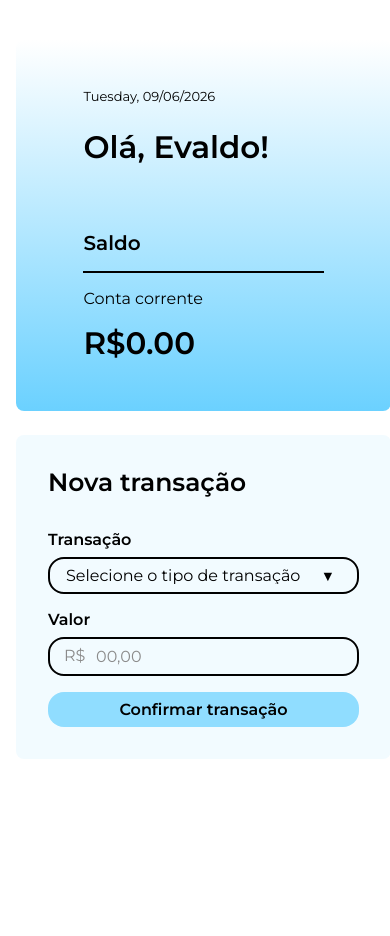
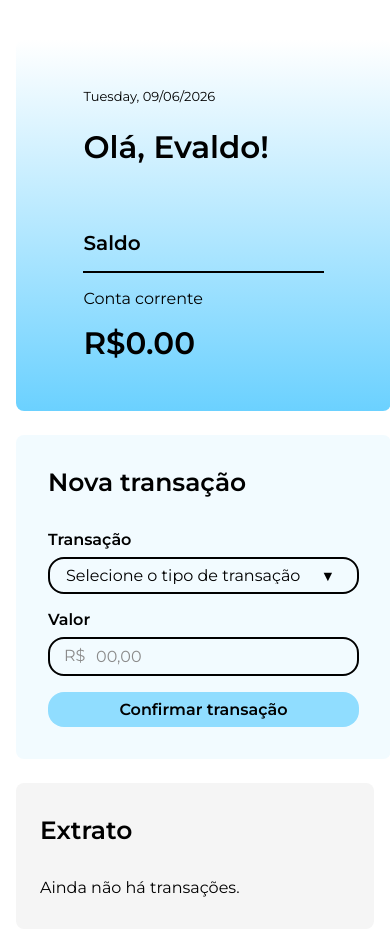
Before and after one commit to tenoriobn/anybank, an Angular app: page / in a window 390 px wide. Shown: the top 936 px of the page. Before the commit the page ends 844 px from the top, so only its background shows below. Built offline with nearby package versions, Linux system fonts and the light colour scheme.

Commit message:
feat: :sparkles: Modulo 6: Exibindo transações no extrato

```diff
--- a/package.json
+++ b/package.json
@@ -17,6 +17,7 @@
     "@angular/forms": "^21.2.0",
     "@angular/platform-browser": "^21.2.0",
     "@angular/router": "^21.2.0",
+    "nanoid": "^5.1.11",
     "rxjs": "~7.8.0",
     "tslib": "^2.3.0"
   },
--- a/src/app/app.css
+++ b/src/app/app.css
@@ -13,3 +13,13 @@
   flex-direction: column;
   gap: 1.5rem;
 }
+
+.extrato {
+  flex-basis: 17.625rem;
+}
+
+@media screen and (max-width: 48rem) {
+  .extrato {
+    flex-basis: 100%;
+  }
+}
--- a/src/app/app.html
+++ b/src/app/app.html
@@ -3,4 +3,6 @@
     <app-banner [saldo]="saldo()" />
     <app-form-nova-transacao (transacaoCriada)="processarTransacao($event)" />
   </div>
+
+  <app-extrato [transacoes]="transacoes()" class="extrato" />
 </div>
--- a/src/app/app.ts
+++ b/src/app/app.ts
@@ -1,16 +1,17 @@
 import { Component, computed, signal } from '@angular/core';
 import { Banner } from './banner/banner';
 import { FormNovaTransacao } from './form-nova-transacao/form-nova-transacao';
-import { TipoTransacao, Transacao } from './modelos/transacao';
+import { TipoTransacao, ModeloTransacao } from './modelos/transacao';
+import { Extrato } from './extrato/extrato';
 
 @Component({
   selector: 'app-root',
-  imports: [Banner, FormNovaTransacao],
+  imports: [Banner, FormNovaTransacao, Extrato],
   templateUrl: './app.html',
   styleUrl: './app.css',
 })
 export class App {
-  transacoes = signal<Transacao[]>([]);
+  transacoes = signal<ModeloTransacao[]>([]);
 
   saldo = computed(() => {
     return this.transacoes().reduce((acc, transacaoAtual) => {
@@ -27,7 +28,7 @@ export class App {
     }, 0);
   });
 
-  processarTransacao(transacao: Transacao) {
+  processarTransacao(transacao: ModeloTransacao) {
     if (transacao.tipo === TipoTransacao.SAQUE && transacao.valor > this.saldo()) {
       return alert('Saldo insuficiente!');
     }
--- /dev/null
+++ b/src/app/extrato/extrato.css
@@ -0,0 +1,22 @@
+.extrato {
+  border-radius: 0.5rem;
+  background: var(--fundo-cinza-claro, #f5f5f5);
+  padding: 2rem 1.5rem;
+  min-height: 100%;
+
+  display: flex;
+  flex-direction: column;
+  gap: 2rem;
+}
+
+.titulo {
+  font-size: 1.5625rem;
+  font-weight: 600;
+  line-height: 125%;
+}
+
+.transacoes {
+  display: flex;
+  flex-direction: column;
+  gap: 0.5rem;
+}
--- /dev/null
+++ b/src/app/extrato/extrato.html
@@ -0,0 +1,13 @@
+<aside class="extrato">
+  <h2 class="titulo">Extrato</h2>
+
+  <ul class="transacoes">
+    @for (transacao of transacoes(); track transacao.id) {
+      <li>
+        <app-transacao [transacao]="transacao" />
+      </li>
+    } @empty {
+      <li aria-hidden="true">Ainda não há transações.</li>
+    }
+  </ul>
+</aside>
--- /dev/null
+++ b/src/app/extrato/extrato.ts
@@ -0,0 +1,13 @@
+import { Component, input } from '@angular/core';
+import { Transacao } from './transacao/transacao';
+import { ModeloTransacao, TipoTransacao } from '../modelos/transacao';
+
+@Component({
+  selector: 'app-extrato',
+  imports: [Transacao],
+  templateUrl: './extrato.html',
+  styleUrl: './extrato.css',
+})
+export class Extrato {
+  transacoes = input.required<ModeloTransacao[]>();
+}
--- /dev/null
+++ b/src/app/extrato/transacao/transacao.css
@@ -0,0 +1,16 @@
+.transacao {
+  display: flex;
+  justify-content: space-between;
+  align-items: center;
+  gap: 1rem;
+}
+
+.valor {
+  font-size: 1rem;
+  font-weight: 600;
+}
+
+.data {
+  font-size: 0.8125rem;
+  font-weight: 400;
+}
--- /dev/null
+++ b/src/app/extrato/transacao/transacao.html
@@ -0,0 +1,4 @@
+<div class="transacao">
+  <span class="valor">{{ valor() | currency: 'BRL' }}</span>
+  <span class="data">{{ transacao().data | date: 'dd/MM/yyyy' }}</span>
+</div>
--- /dev/null
+++ b/src/app/extrato/transacao/transacao.ts
@@ -0,0 +1,20 @@
+import { Component, computed, input } from '@angular/core';
+import { ModeloTransacao, TipoTransacao } from '../../modelos/transacao';
+import { CurrencyPipe, DatePipe } from '@angular/common';
+
+@Component({
+  selector: 'app-transacao',
+  imports: [CurrencyPipe, DatePipe],
+  templateUrl: './transacao.html',
+  styleUrl: './transacao.css',
+})
+export class Transacao {
+  transacao = input.required<ModeloTransacao>();
+
+  valor = computed(() => {
+    if (this.transacao().tipo === TipoTransacao.SAQUE) {
+      return -this.transacao().valor;
+    }
+    return this.transacao().valor;
+  });
+}
--- a/src/app/form-nova-transacao/form-nova-transacao.ts
+++ b/src/app/form-nova-transacao/form-nova-transacao.ts
@@ -1,6 +1,6 @@
 import { Component, output } from '@angular/core';
 import { FormsModule } from '@angular/forms';
-import { TipoTransacao, Transacao } from '../modelos/transacao';
+import { TipoTransacao, ModeloTransacao } from '../modelos/transacao';
 import { KeyValuePipe } from '@angular/common';
 
 @Component({
@@ -13,12 +13,12 @@ export class FormNovaTransacao {
   tipoTransacao = '';
   valorTransacao = '';
 
-  transacaoCriada = output<Transacao>();
+  transacaoCriada = output<ModeloTransacao>();
 
   tipoTransacaoEnum = TipoTransacao;
 
   aoSubmeter() {
-    const transacao = new Transacao(
+    const transacao = new ModeloTransacao(
       this.tipoTransacao as TipoTransacao,
       Number(this.valorTransacao),
     );
--- a/src/app/modelos/transacao.ts
+++ b/src/app/modelos/transacao.ts
@@ -1,4 +1,9 @@
-export class Transacao {
+import { nanoid } from 'nanoid';
+
+export class ModeloTransacao {
+  readonly id = nanoid();
+  readonly data = new Date();
+
   constructor(
     public readonly tipo: TipoTransacao,
     public readonly valor: number,
```
Also changed, not shown: 1 other file (tests, documents, lock files or other folders).
